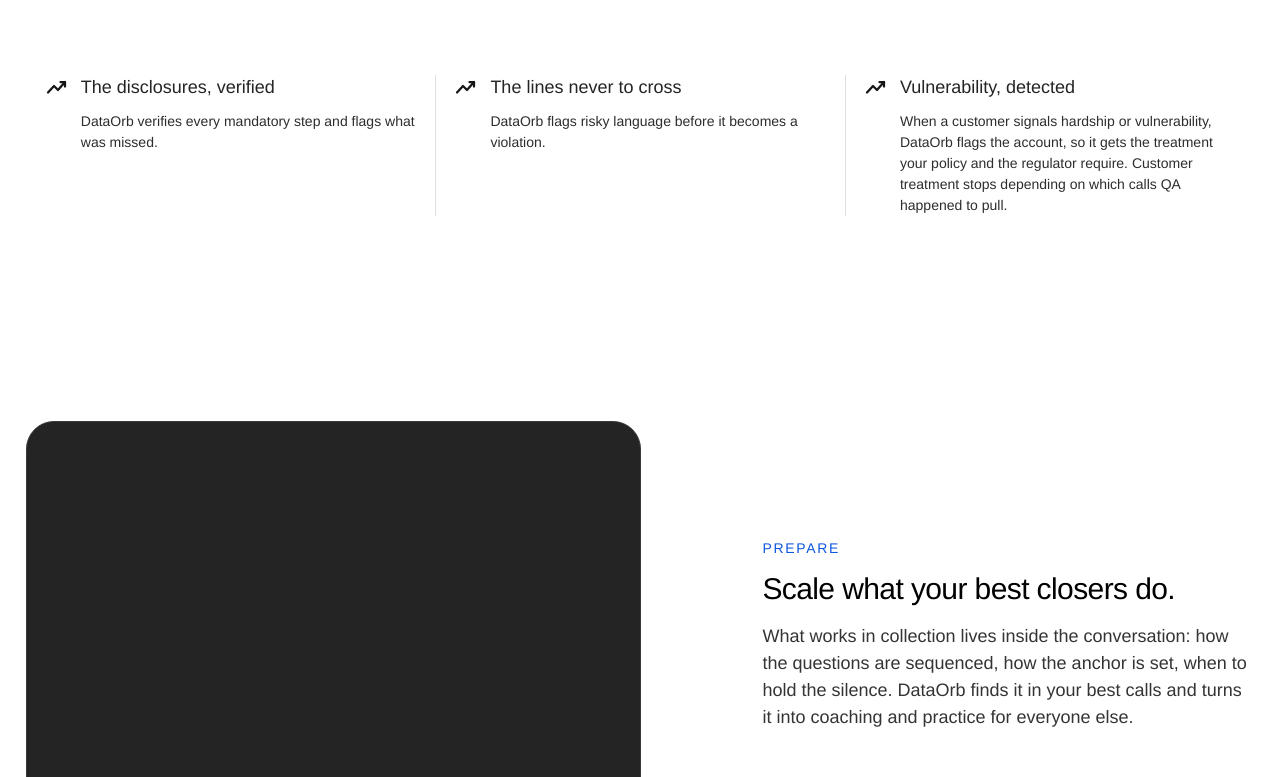
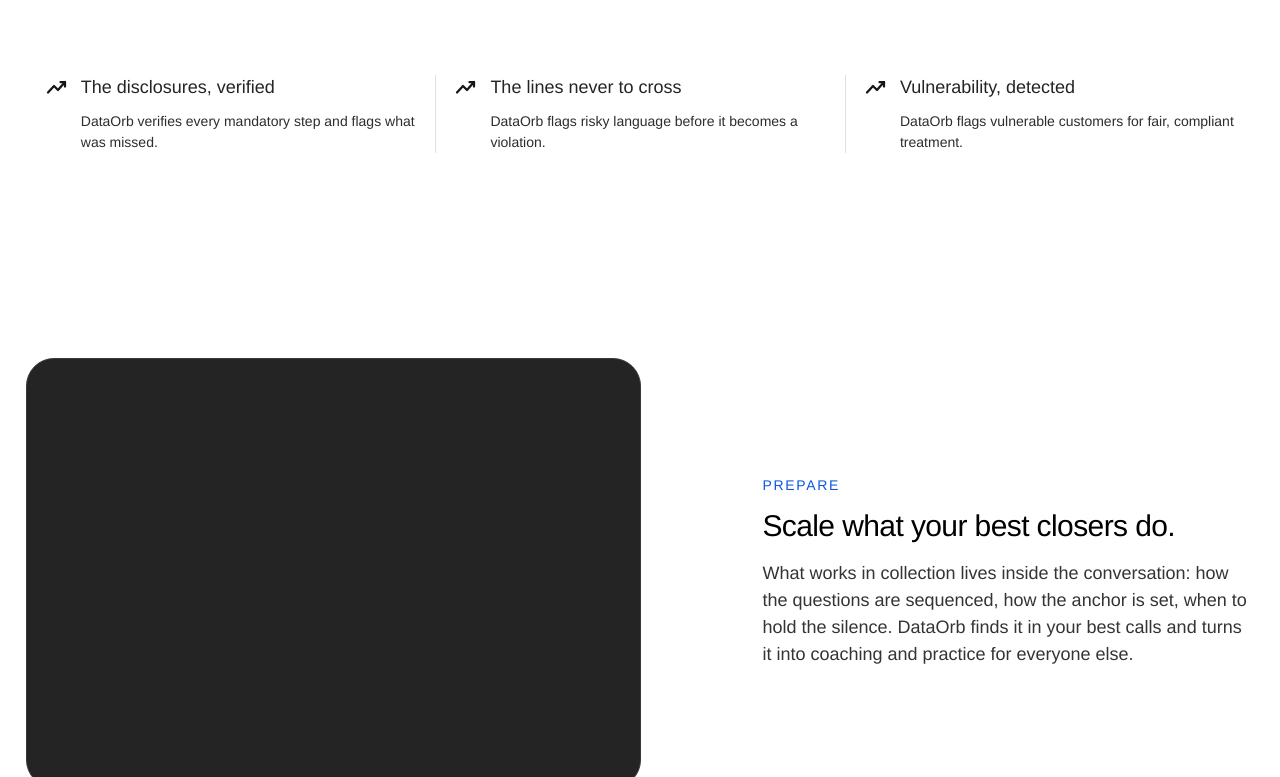
Before and after one commit to Umesh0014/DO-website, a Next.js app: page /collection-intelligence in a window 1280 px wide. Shown: the part 2123-2900 px from the top of the page. Built offline with nearby package versions, Linux system fonts and the light colour scheme; a web font is replaced by a local one.

Commit message:
Shorten collection vulnerability copy

```diff
--- a/app/components/IntelligenceLandingPage.tsx
+++ b/app/components/IntelligenceLandingPage.tsx
@@ -164,7 +164,7 @@ const collectionSections: IntelligenceSection[] = [
       },
       {
         title: "Vulnerability, detected",
-        body: "When a customer signals hardship or vulnerability, DataOrb flags the account, so it gets the treatment your policy and the regulator require. Customer treatment stops depending on which calls QA happened to pull.",
+        body: "DataOrb flags vulnerable customers for fair, compliant treatment.",
       },
     ],
   },
```
